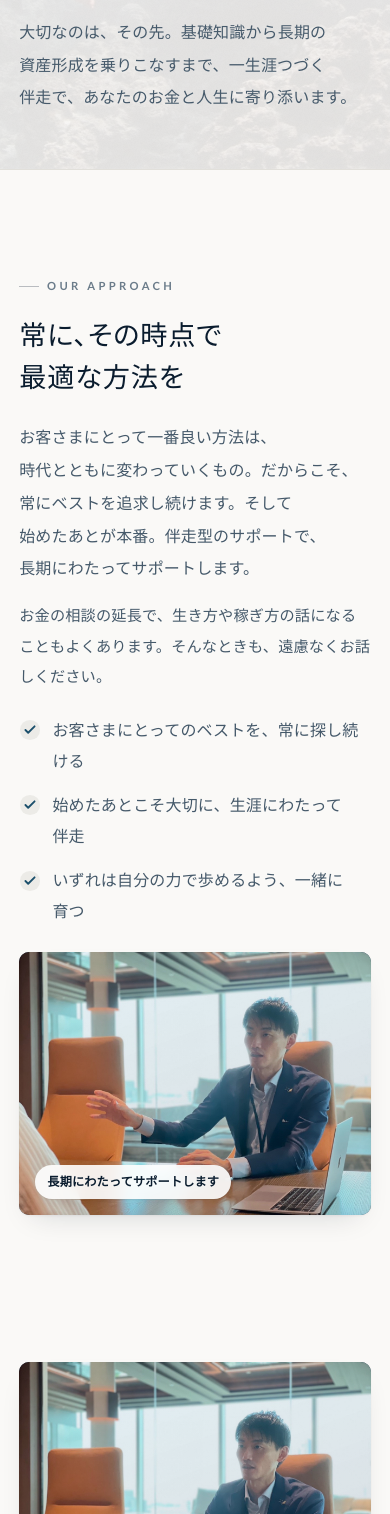
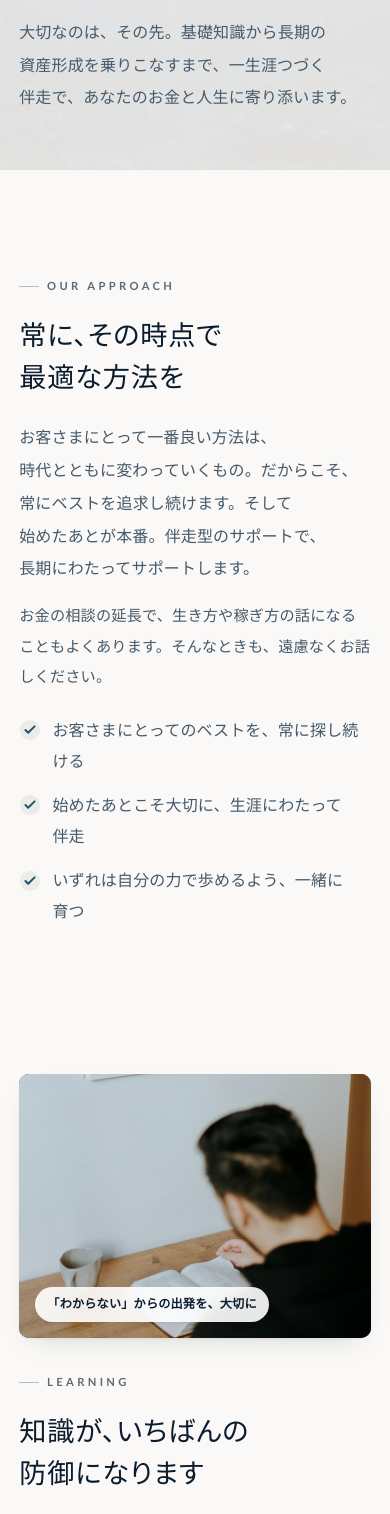
Before and after one commit to playmark0227-svg/chijokai-site, a plain HTML site: page service.html in a window 390 px wide. Shown: the part 334-1848 px from the top of the page. Drawn offline with Linux system fonts and the light colour scheme.

Commit message:
似た写真の重複を解消し、薄い地色に載る文字を AA 基準まで濃くした
写真の整理
- 代表の写真を4点使っていたが、いずれも同じ席・同じスーツ・同じ卓で
  見分けがつかなかったため、性格の違う2点だけに絞った
  service COMPANION : founder-talk（笑顔の相談風景）
  contact           : founder-phone（立ち姿・電話中）
- service の OUR APPROACH は写真をやめて本文だけの構成に、
  SEMINAR に足していた写真も撤去（3ステップのカードで足りる）
- LEARNING は本を読む写真に戻した（卓上の相談風景とは別の絵になる）
- 海中写真も似た組み合わせを整理
  リーフ＋光条が2点 → sea-reef のみ、ダイバーが2点 → dive-diver のみ
- 背景写真を割り当て直し、同一ページ内で似た写真が並ばないようにした
  検証：5ページすべてで写真の重複ゼロ

薄い地色の文字色（AA 4.5:1）
- 水色の写真を 10% 敷いた page-hero で、パンくずと英字ラベルが 3.5:1 だった。
  もともと --muted は紙色の上でも 4.09:1、薄地では 3.61:1 で基準未達だったため、
  #6b7c8a → #5c6b77 に。紙色 5.22 / 薄地 4.60 / 写真10% 4.51 で全面クリア
- 真鍮色を文字に使う用の --gold-ink #7d6438 を追加（--gold は面・罫線用で
  文字には暗さが足りず 2.6〜3.1:1 しかない）。料金の金額に適用
- 必須マークの --coral-2 を #96593c に（薄地で 4.27 → 4.63）
- 明色面・濃色面の文字トークン全13色を実測し、全て 4.5:1 以上を確認

回帰の修正
- 先の一括置換で :root のトークン定義そのものまで置き換わり、
  --on-deep 系4色が var(--on-deep) のような自己参照になって無効化されていた。
  リテラル値に戻し、60トークン全ての循環参照を検査した

Co-Authored-By: Claude Opus 5 <noreply@anthropic.com>

```diff
--- a/assets/css/style.css
+++ b/assets/css/style.css
@@ -62,23 +62,24 @@ input, textarea, select { font: inherit; }
   --sea-ink: #1b4f6b;
 
   /* 濃色面の文字色。濃紺の上での役割ごとに決めてある。
-     直書きの var(--on-deep-body) などが散らばっていたのをここに集約した。 */
-  --on-deep:       var(--on-deep);  /* 見出し・強調 */
-  --on-deep-body:  var(--on-deep-body);  /* 本文・リード */
-  --on-deep-muted: var(--on-deep-muted);  /* 補助・注記 */
-  --on-deep-label: var(--on-deep-label);  /* ラベル・eyebrow */
+     直書きの #cfe8f1 などが散らばっていたのをここに集約した。 */
+  --on-deep:       #eafaff;  /* 見出し・強調 */
+  --on-deep-body:  #cfe8f1;  /* 本文・リード */
+  --on-deep-muted: #a9cdda;  /* 補助・注記 */
+  --on-deep-label: #9fb3c2;  /* ラベル・eyebrow */
 
   /* Accent — くすんだ真鍮色。彩度を落として上品に */
   --sand:   #e8dcc8;
   --gold:   #b08d4f;
   --gold-2: #c9a86a;
+  --gold-ink: #7d6438; /* 真鍮色を明色面の文字に使うとき（--gold は面・罫線用で文字には暗さが足りない） */
   --coral:  #b5714f;
-  --coral-2:#9e5e3f;
+  --coral-2:#96593c;
 
   /* Ink */
   --ink:    #1a2b38;
   --ink-2:  #45596a;
-  --muted:  #6b7c8a;
+  --muted:  #5c6b77;   /* 紙色・薄地・写真を薄く敷いた地のいずれでも AA(4.5:1) を満たす濃さ */
   --line:   #e2e0db;
   --white:  #ffffff;
 
@@ -981,7 +982,7 @@ body[data-page="home"] .site-header:not(.scrolled) .nav__toggle[aria-expanded="t
 .price-row__label { color: var(--ink-2); font-size: .95rem; }
 .price-row__value {
   font-family: var(--font-serif); font-size: 1.06rem; font-weight: 600;
-  letter-spacing: .04em; color: var(--gold); white-space: nowrap;
+  letter-spacing: .04em; color: var(--gold-ink); white-space: nowrap;
 }
 .price-list__note { padding: 0 0 .95rem; margin: 0; font-size: .8rem; color: var(--muted); line-height: 1.8; }
 .point-row {
--- a/service.html
+++ b/service.html
@@ -105,7 +105,7 @@
 <main id="main" tabindex="-1">
 
 <section class="page-hero has-photo-bg">
-  <div class="photo-bg" aria-hidden="true"><img src="assets/img/dive-diver.jpg" alt="" width="1200" height="900" fetchpriority="low"></div>
+  <div class="photo-bg" aria-hidden="true"><img src="assets/img/sea-light.jpg" alt="" width="1125" height="1500" fetchpriority="low"></div>
     <div class="wrap">
     <nav class="breadcrumb" aria-label="パンくずリスト">
       <ol><li><a href="index.html">ホーム</a></li><li aria-hidden="true">›</li><li aria-current="page">資産形成サポート</li></ol>
@@ -118,8 +118,8 @@
 
 <!-- 考え方 -->
 <section class="section section--feature">
-  <div class="wrap split">
-    <div data-reveal="left">
+  <div class="narrow">
+    <div data-reveal>
       <span class="eyebrow" lang="en">OUR APPROACH</span>
       <h2 class="section-title">常に、その時点で最適な方法を</h2>
       <p class="lead">お客さまにとって一番良い方法は、時代とともに変わっていくもの。だからこそ、常にベストを追求し続けます。そして始めたあとが本番。伴走型のサポートで、長期にわたってサポートします。</p>
@@ -130,12 +130,6 @@
         <li><svg viewBox="0 0 24 24" fill="none" aria-hidden="true"><circle cx="12" cy="12" r="11" fill="#ecebe7"/><path d="M7 12l3 3 7-7" stroke="#1b4f6b" stroke-width="2" stroke-linecap="round" stroke-linejoin="round"/></svg><span>いずれは自分の力で歩めるよう、一緒に育つ</span></li>
       </ul>
     </div>
-    <div class="split__media" data-reveal="right">
-      <figure class="media-card media-card--photo">
-        <img src="assets/img/founder-explain.jpg" alt="手で示しながら方針を説明する代表 堀之内" width="1300" height="974" loading="lazy">
-        <figcaption class="media-card__cap">長期にわたってサポートします</figcaption>
-      </figure>
-    </div>
   </div>
 </section>
 
@@ -144,7 +138,7 @@
   <div class="wrap split">
     <div class="split__media" data-reveal="left">
       <figure class="media-card media-card--photo">
-        <img src="assets/img/founder-listen.jpg" alt="テーブル越しに相談者の話を聞く代表 堀之内" width="1300" height="974" loading="lazy" data-pos="bottom">
+        <img src="assets/img/study-desk.jpg" alt="木のテーブルで本を開いて学ぶ人" width="1200" height="1800" loading="lazy" data-pos="bottom">
         <figcaption class="media-card__cap">「わからない」からの出発を、大切に</figcaption>
       </figure>
     </div>
@@ -256,13 +250,7 @@
       <p>セミナーは有料で開催しています。料金は面談時にご案内します。</p>
     </div>
   </div>
-  <div class="narrow section-body">
-    <figure class="media-card media-card--photo" data-reveal="zoom">
-      <img src="assets/img/founder-point.jpg" alt="資料を指し示しながら説明する代表 堀之内" width="1300" height="974" loading="lazy" data-pos="foot">
-      <figcaption class="media-card__cap">まずは、顔を合わせるところから</figcaption>
-    </figure>
-  </div>
-  <div class="wrap grid grid-3" style="max-width:960px;margin-inline:auto;margin-top:clamp(2.4rem,5vw,3.6rem)">
+  <div class="wrap grid grid-3 section-body" style="max-width:960px;margin-inline:auto">
     <article class="card" data-reveal data-reveal-delay="1"><div class="card__icon"><svg viewBox="0 0 32 32" fill="none" aria-hidden="true"><rect x="4" y="8" width="18" height="14" rx="3" stroke="#1b4f6b" stroke-width="2" fill="#ecebe7"/><path d="M22 13l6-3v12l-6-3z" fill="#b08d4f"/></svg></div><h3>Zoom面談</h3><p>まずはオンラインで顔合わせ。お互いを知るところから始めます。</p></article>
     <article class="card" data-reveal data-reveal-delay="2"><div class="card__icon"><svg viewBox="0 0 32 32" fill="none" aria-hidden="true"><path d="M16 4l10 4v6c0 8-5 12-10 14C11 26 6 22 6 14V8z" stroke="#1b4f6b" stroke-width="2" fill="#ecebe7"/><path d="M12 16l3 3 6-6" stroke="#0a1c2e" stroke-width="2" stroke-linecap="round" stroke-linejoin="round"/></svg></div><h3>あなたに合わせて</h3><p>状況や目標にぴったりの内容へ。一人ひとりに寄り添った対話を。</p></article>
     <article class="card" data-reveal data-reveal-delay="3"><div class="card__icon"><svg viewBox="0 0 32 32" fill="none" aria-hidden="true"><path d="M6 20l6-8 5 6 4-6 5 8" stroke="#1b4f6b" stroke-width="2" fill="none" stroke-linecap="round" stroke-linejoin="round"/><circle cx="16" cy="7" r="3" fill="#b08d4f"/></svg></div><h3>学びの場へ</h3><p>安心できる関係のなかで、深い学びと実践へ進みます。</p></article>
@@ -325,7 +313,7 @@
 
 <!-- CTA -->
 <section class="cta-band has-photo-bg">
-  <div class="photo-bg" aria-hidden="true"><img src="assets/img/sea-reef.jpg" alt="" width="1400" height="1050" loading="lazy"></div>
+  <div class="photo-bg" aria-hidden="true"><img src="assets/img/dive-diver.jpg" alt="" width="1200" height="900" loading="lazy"></div>
     <div class="wrap">
     <h2 data-reveal>将来の見通しを、一緒に立てましょう</h2>
     <p data-reveal data-reveal-delay="1">将来の安心が描けると、今がもっと自由になる。まずは無料の相談から始めましょう。</p>
```
Also changed, not shown: contact.html (+1 -1 lines), index.html (+1 -1 lines), solutions.html (+2 -2 lines), story.html (+2 -2 lines), assets/img/dive-pose.jpg (deleted), assets/img/founder-explain.jpg (deleted), assets/img/founder-listen.jpg (deleted), assets/img/founder-phone.jpg (added), assets/img/founder-point.jpg (deleted), assets/img/founder-speak.jpg (deleted), assets/img/sea-reef-light.jpg (deleted), assets/img/study-desk.jpg (added).
